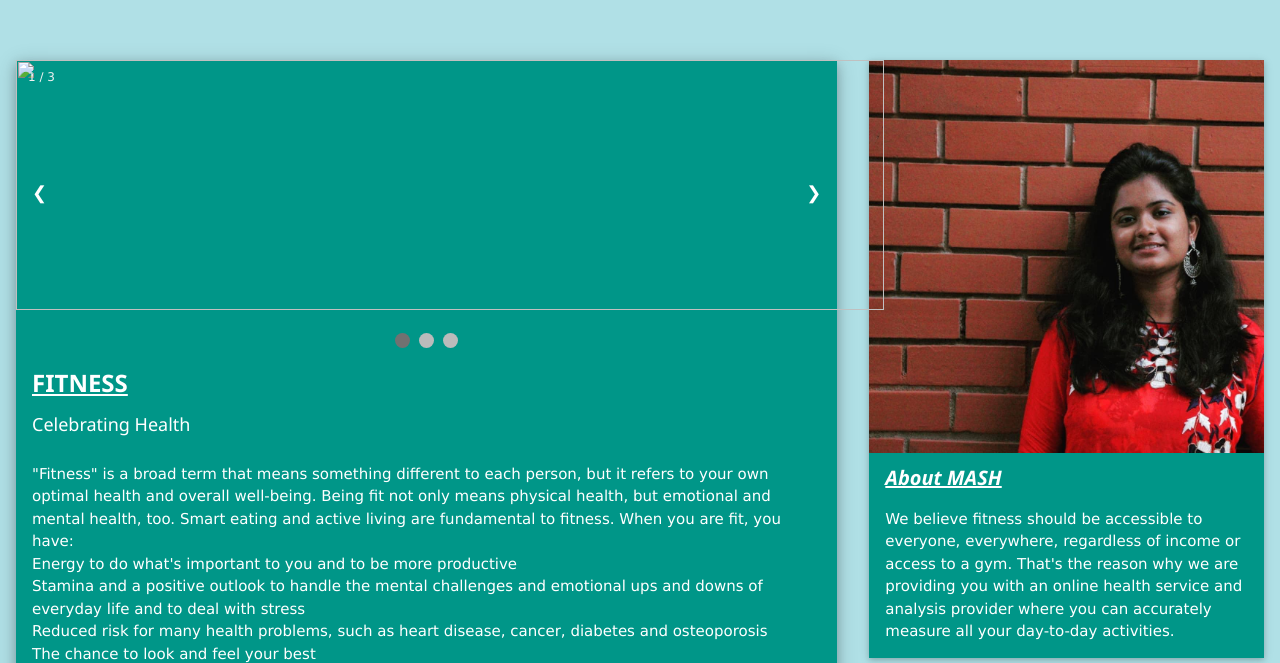
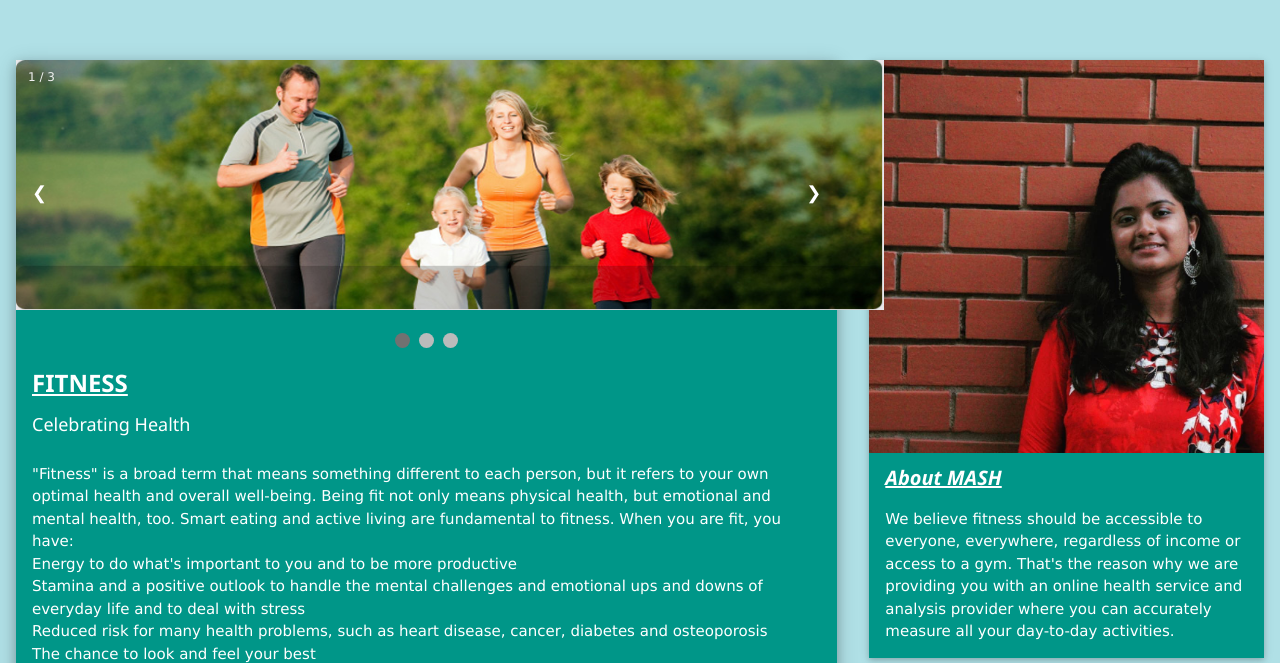
Before and after one commit to shreyasinha06/HealthCare, a plain HTML site: page index.html in a window 1280 px wide. Shown: the part 137-800 px from the top of the page. Drawn offline with nearby package versions, Linux system fonts and the light colour scheme; files whose address does not match are found by name.

Commit message:
Update index.html

```diff
--- a/index.html
+++ b/index.html
@@ -130,7 +130,7 @@ and is wrapped around the whole page content, except for the footer in this exam
 
 <div class="mySlides fade">
   <div class="numbertext">1 / 3</div>
-  <img src="img1.jpg" style="width:868px;height:250px;">
+  <img src="photos/img1.jpg" style="width:868px;height:250px;">
 
 </div>
 
```
